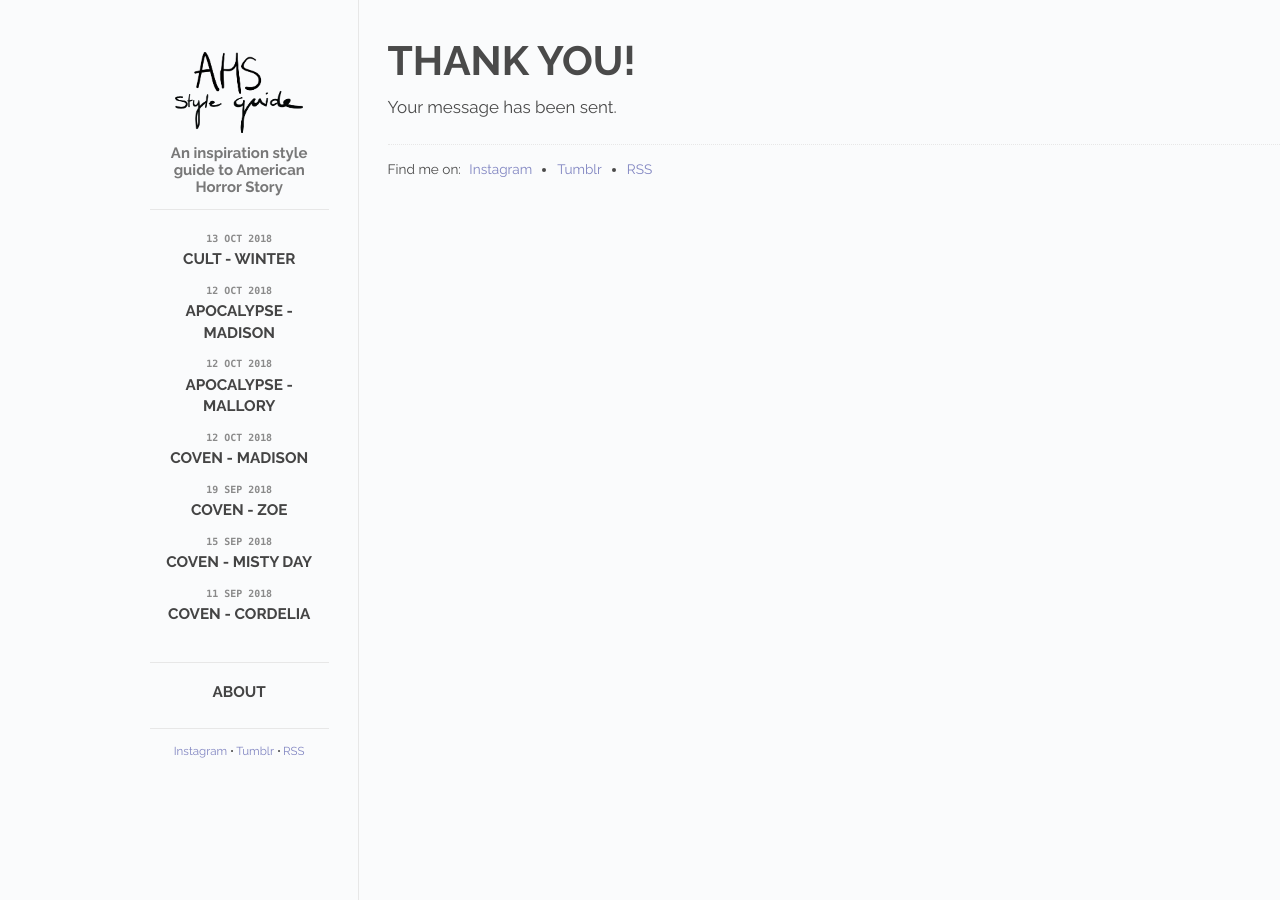
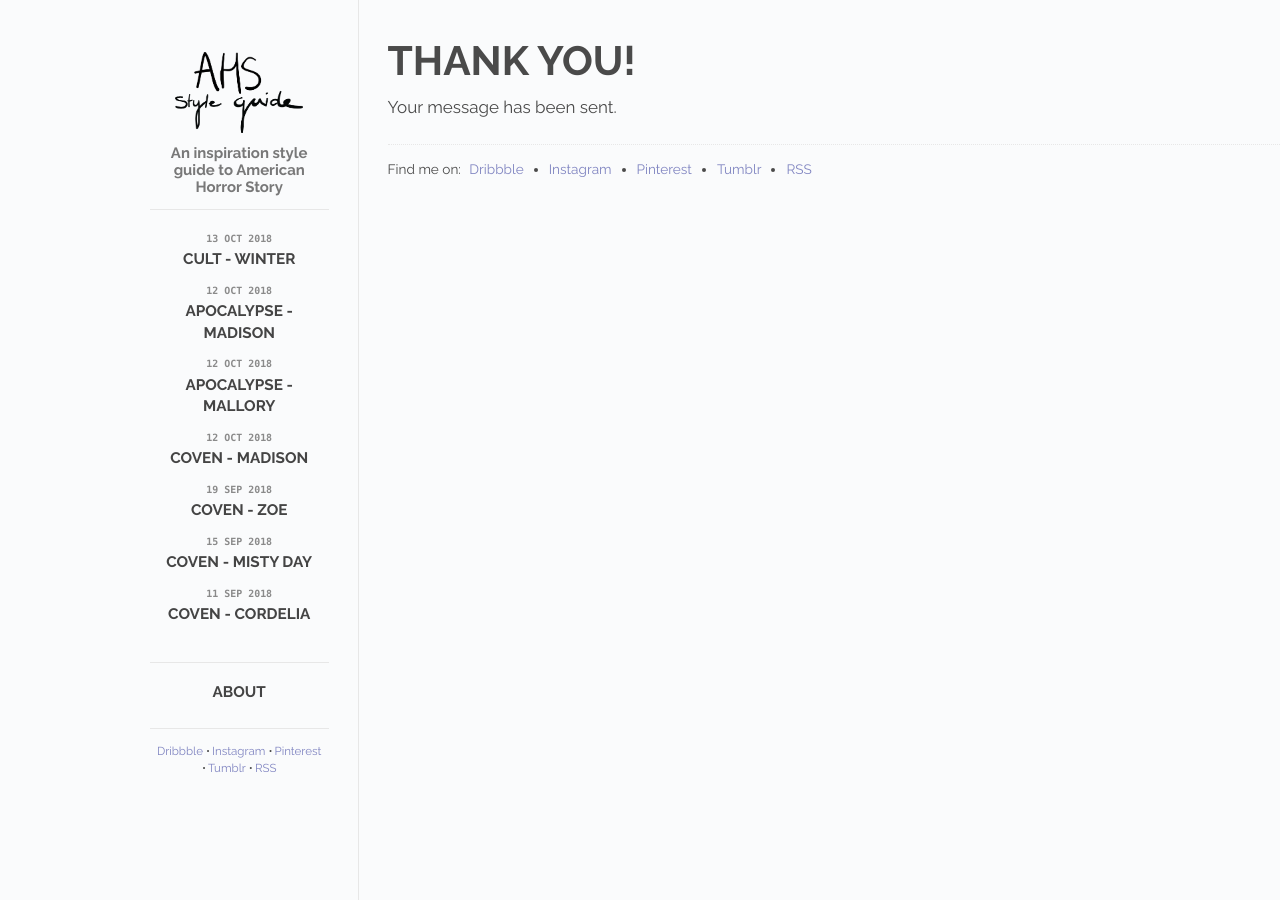
Before and after one commit to LesterGallagher/americanhorrorstory, a Jekyll site: the page built from thankyou-for-your-email.markdown, in a window 1280 px wide. Built offline with Jekyll 4.4.1, drawn with Linux system fonts in a browser that asks for light colours; some of the changed lines change nothing that is shown.

Commit message:
Updated Config

```diff
--- a/_config.yml
+++ b/_config.yml
@@ -31,13 +31,13 @@ markdown: kramdown
 url: https://americanhorrorstory.style
 enforce_ssl: americanhorrorstory.style
 pygments: true
-dribbble_username:
+dribbble_username: ahsstyle
 facebook_username:
 flickr_username:
 github_username:
 instagram_username: watiseva
 linkedin_username:
-pinterest_username:
+pinterest_username: ahsstyleguide
 twitter_username:
 youtube_username:
 googleplus_username:
```
